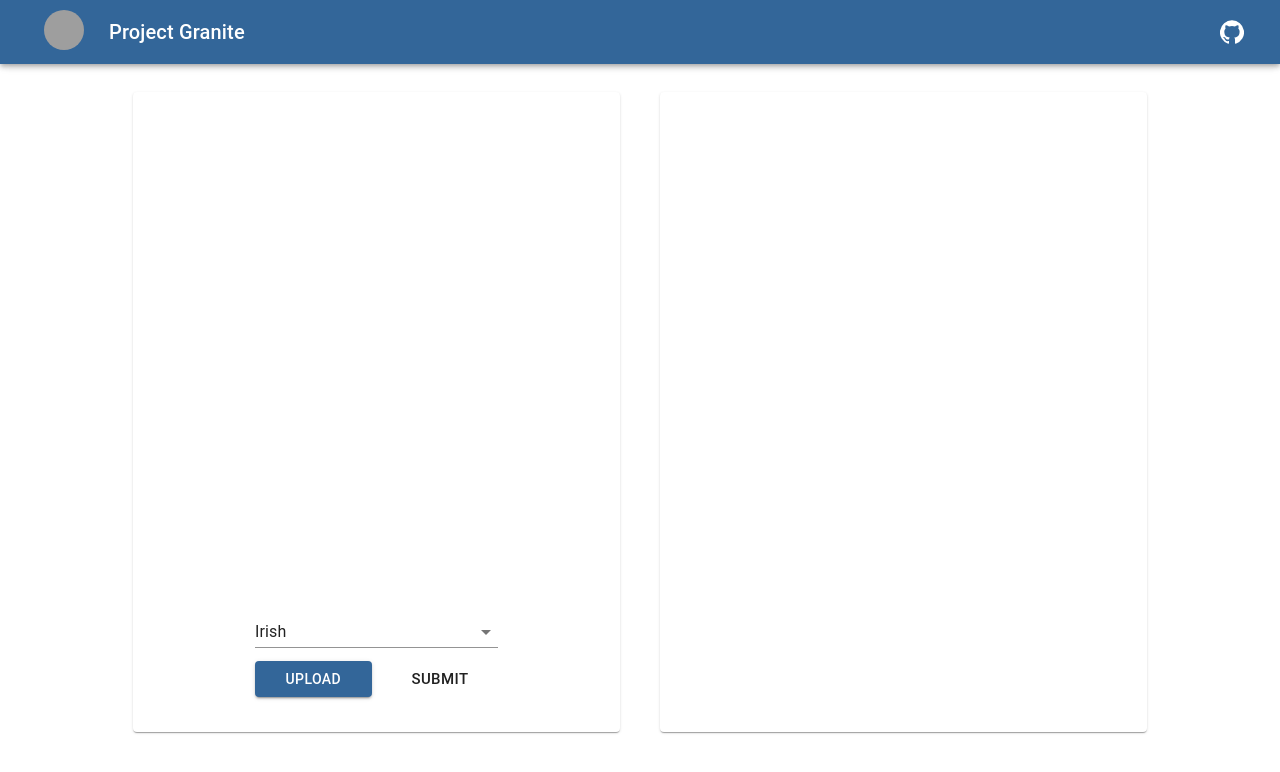
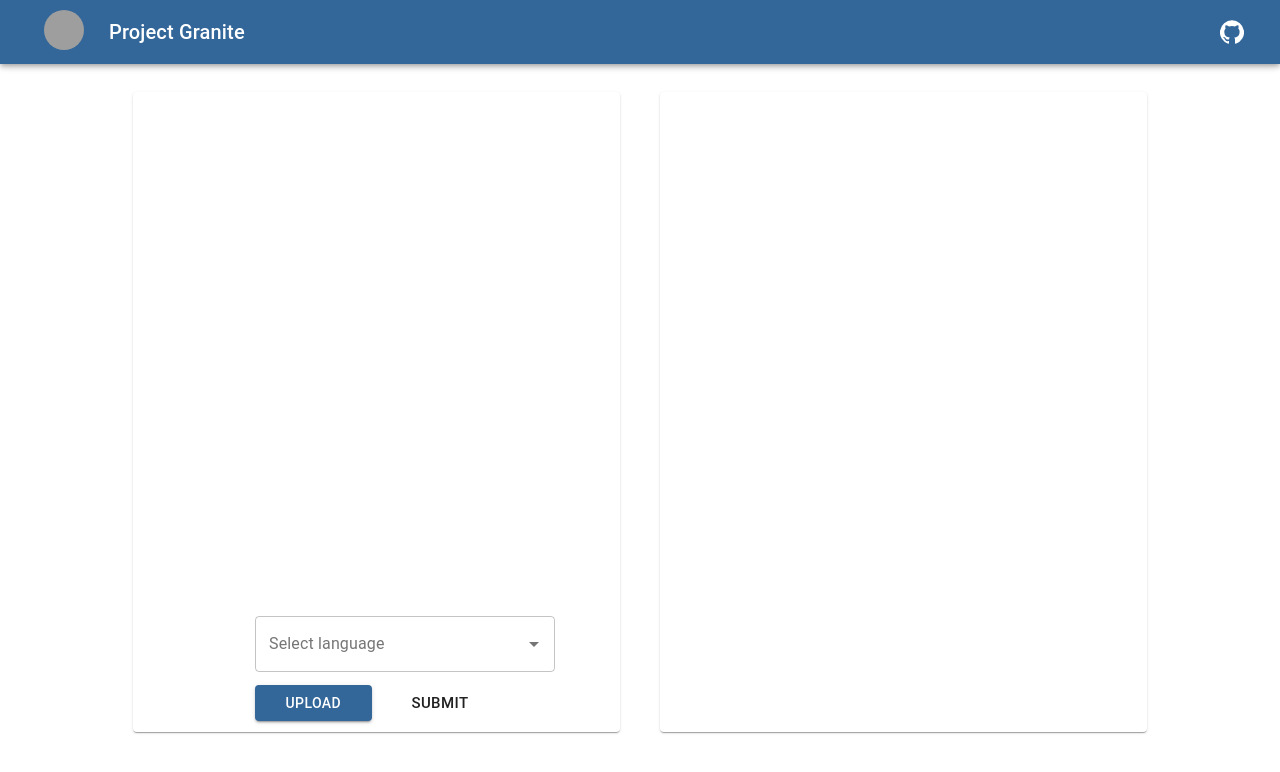
Before and after one commit to aglasswala/Project-Granite, a React (Create React App) app in the folder client/: page / in a window 1280 px wide. Shown: the top 772 px of the page. Built offline with nearby package versions, Linux system fonts and the light colour scheme; grey boxes are pictures that could not be loaded.

Commit message:
got autocomplete working

```diff
--- a/client/package.json
+++ b/client/package.json
@@ -5,6 +5,7 @@
   "dependencies": {
     "@material-ui/core": "^4.5.1",
     "@material-ui/icons": "^4.5.1",
+    "@material-ui/lab": "^4.0.0-alpha.34",
     "axios": "^0.19.0",
     "concurrently": "^5.0.0",
     "react": "^16.10.2",
--- a/client/src/views/Dashboard.js
+++ b/client/src/views/Dashboard.js
@@ -1,6 +1,7 @@
 import React, { Component, Fragment } from 'react'
 
-import { Grid, Button, Paper, withStyles, MenuItem, Select, Typography, Grow, Snackbar } from '@material-ui/core'
+import { TextField, Grid, Button, Paper, withStyles, MenuItem, Select, Typography, Grow, Snackbar } from '@material-ui/core'
+import Autocomplete from '@material-ui/lab/Autocomplete';
 
 import { uploadFile } from '../api/apis.js'
 import dashboardStyles from '../styles/dashboardStyles'
@@ -170,7 +171,15 @@ class Dashboard extends Component {
                         style={{width: "100%"}}
                       >
                         <Grid item style={{width: "50%"}}>
-                          <Select
+                          <Autocomplete
+                            options={languages}
+                            getOptionLabel={option => option.language}
+                            style={{ width: 300 }}
+                            renderInput={params => (
+                              <TextField {...params} label="Select language" variant="outlined" fullWidth />
+                            )}
+                          />
+                          {/* <Select
                             value={this.state.selectedLang.language}
                             onChange={this.changeLanguage}
                             style={{width: "100%"}}
@@ -178,7 +187,7 @@ class Dashboard extends Component {
                             {languages.map((lang, key) => {
                               return <MenuItem key={key} value={lang.language}>{lang.language}</MenuItem>
                             })}
-                          </Select>
+                          </Select> */}
                         </Grid>
                         <Grid item style={{width: "50%"}}>
                           <Grid
```
Also changed, not shown: 2 other files (tests, documents, lock files or other folders).
